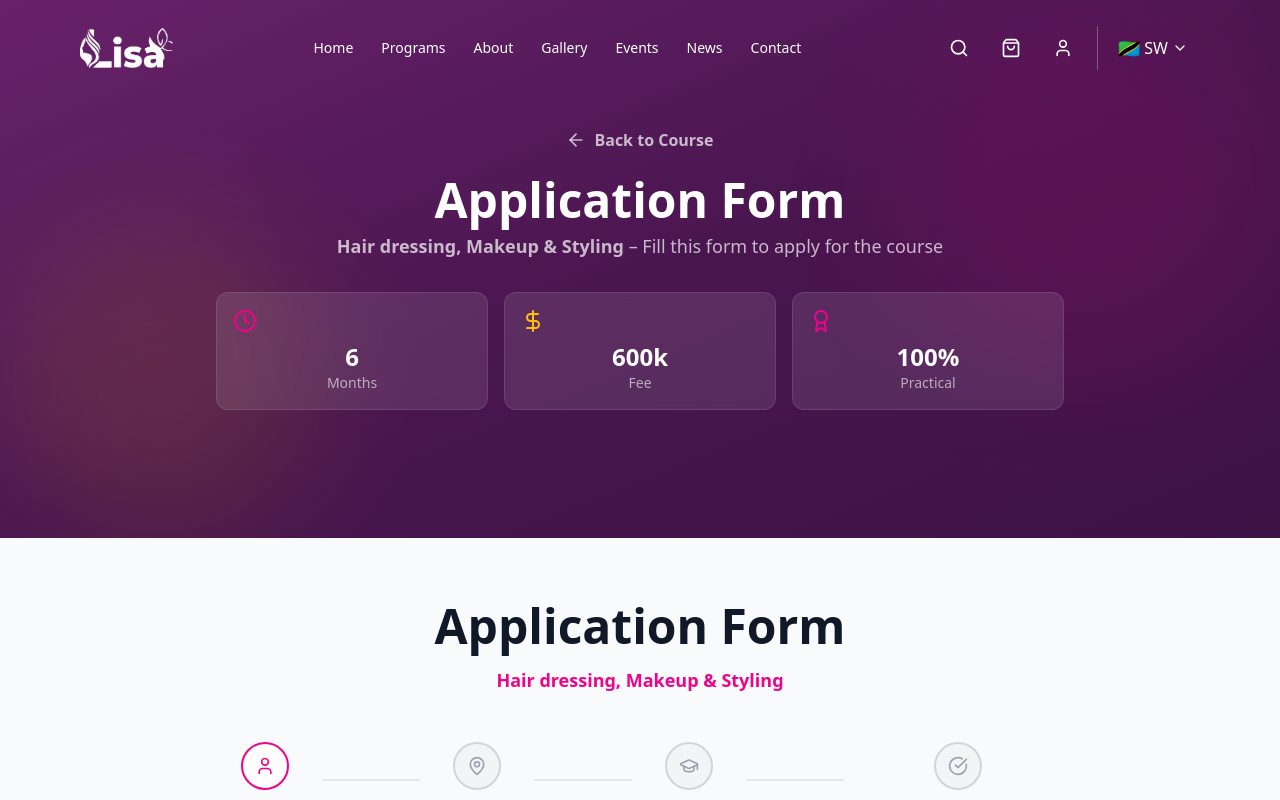
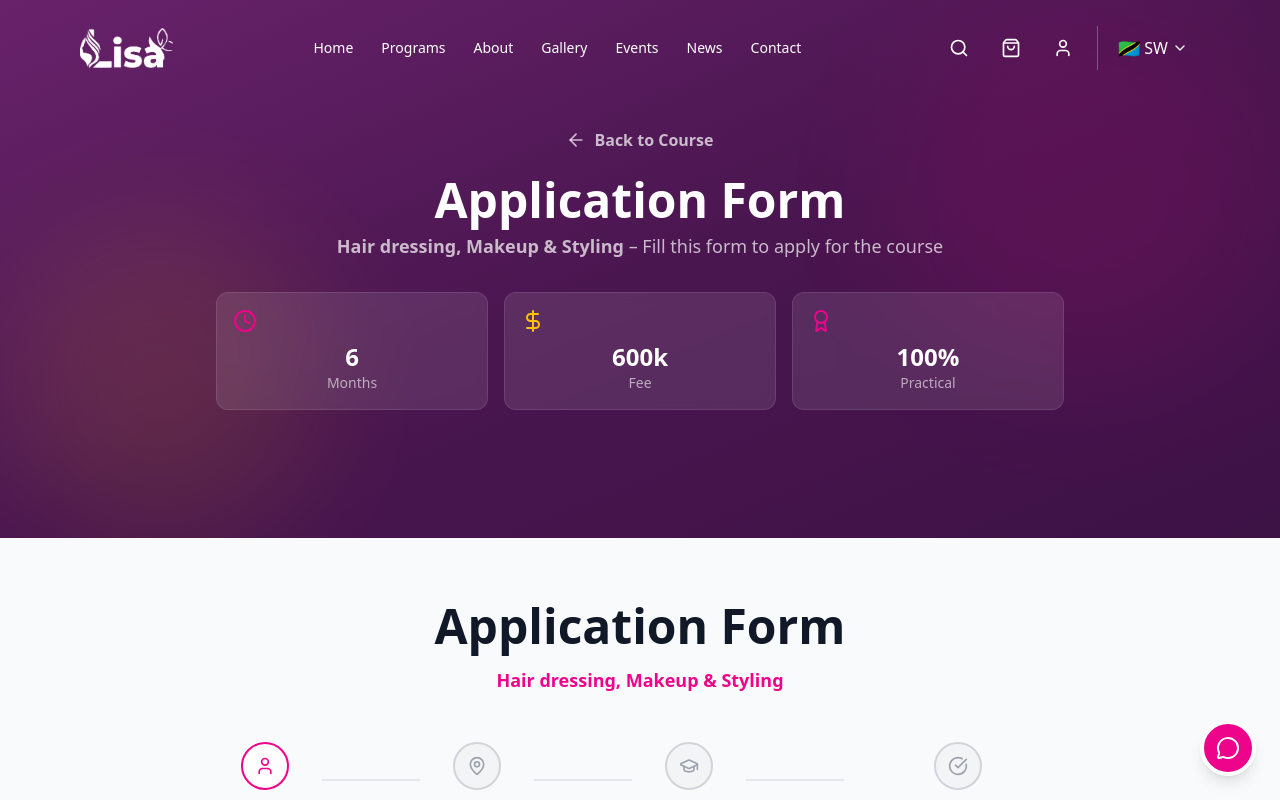
Before and after one commit to msetitech/lisacollege, a React (Vite) app in the folder frontend/: page /apply/1 in a window 1280 px wide. Shown: the top 800 px of the page. Built offline with nearby package versions, Linux system fonts and the light colour scheme.

Commit message:
fixing the helper to be everthere

```diff
--- a/frontend/src/App.jsx
+++ b/frontend/src/App.jsx
@@ -13,6 +13,7 @@ import ContactPage from "./pages/Contact";
 import BlogsPage from "./pages/News";
 import BlogDetail from "./pages/News/BlogDetail";
 import GalleryPage from "./pages/Gallery/Gallerypage";
+import HelpChat from "./components/Common/HelpChat";
 
 function App() {
 	return (
@@ -39,6 +40,7 @@ function App() {
 					</main>
 
 					{/* Footer */}
+					<HelpChat />
 					<Footer />
 				</div>
 			</Router>
--- a/frontend/src/pages/Home/index.jsx
+++ b/frontend/src/pages/Home/index.jsx
@@ -8,7 +8,6 @@ import Environment from "../../components/Sections/Environment";
 import Testimonials from "../../components/Sections/Testimonials";
 import Contact from "../../components/Sections/Contact";
 import CTA from "../../components/Sections/CTA";
-import HelpChat from "../../components/Common/HelpChat";
 import RecentBlogs from "../../components/Sections/RecentBlogs";
 import Events from "../../components/Sections/Events";
 
@@ -27,7 +26,6 @@ export default function Home() {
 			<Events />
 			<Contact />
 			<CTA />
-			<HelpChat />
 		</div>
 	);
 }
```
